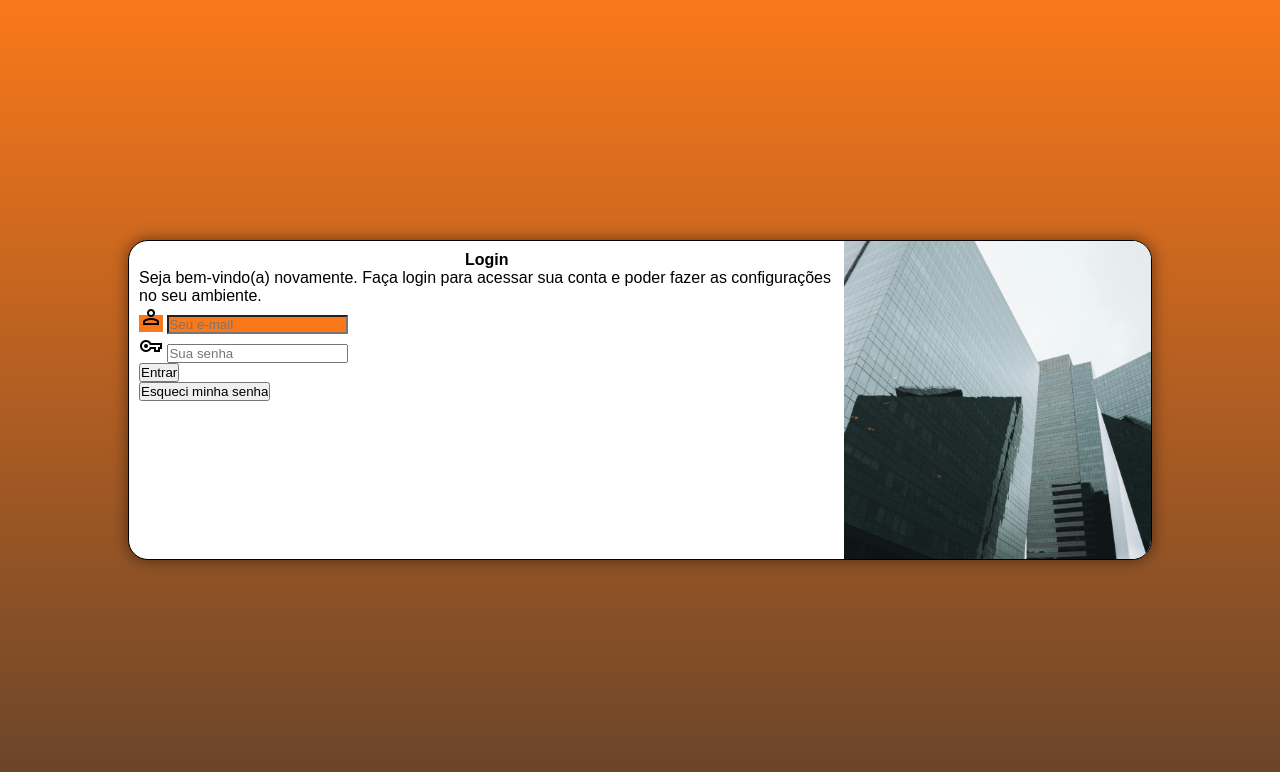
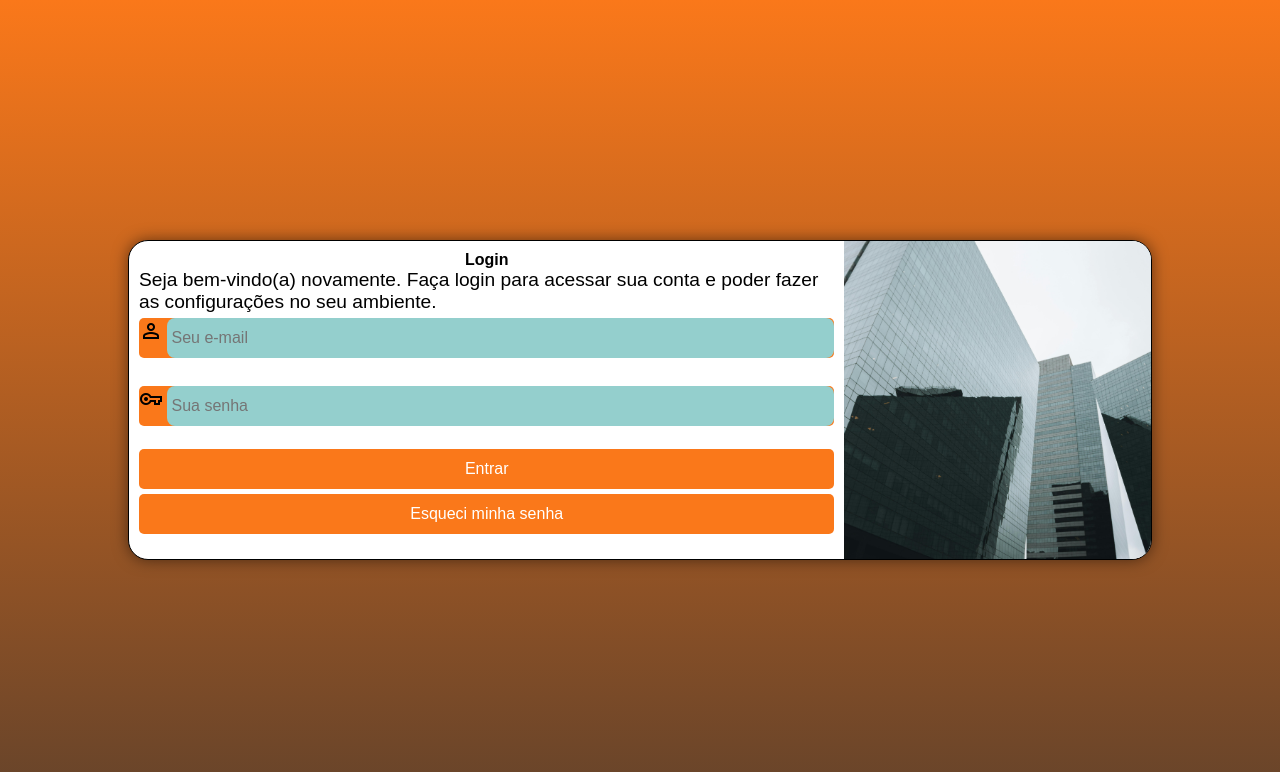
Before and after one commit to Lucas28Kaua/projeto-login, a plain HTML site: page index.html in a window 1280 px wide. Drawn offline with nearby package versions, Linux system fonts and the light colour scheme.

Commit message:
atualização

```diff
--- a/estilos/media-query.css
+++ b/estilos/media-query.css
@@ -21,6 +21,9 @@
         height: 100%;
     }
 
+    p.texto{
+    font-size: 1.2em;
+    }
     section#formlogin{
         float:left;
         width:70%;
@@ -44,6 +47,9 @@
         height: 100%;
     }
 
+    p.texto{
+    font-size: 1.2em;
+    }
     section#formlogin{
         float:left;
         width:70%;
--- a/estilos/style.css
+++ b/estilos/style.css
@@ -34,7 +34,7 @@ section#position{
     transform: translate(-50%, -50%);
     overflow: hidden;
     width:250px;
-    height: 500px;
+    height: 535px;
     background-color: white;
     border:1px solid black;
     border-radius:20px;
@@ -57,9 +57,76 @@ section#formlogin{
     padding:10px;
 }
 
-label.usuario, input#iusuario{
-background-color: #FA781A;
+div.campo > i {
+    color: white;
+    /*background-color: black;*/
+    font-size: 2em;
+    width: 40px;
+    padding: 6px;
 }
+
+div.campo > input {
+    background-color: #94cfcd;
+    font-size: 1em;
+    width: calc(100% - 29px);
+    height: 100%;
+    border: 0px;
+    border-radius: 8px;
+    padding: 4px;
+}
+
+div.campo > input:focus-within{
+    background-color: white;
+}
+
 h1.login{
     text-align: center;
 }
+
+p.texto{
+    font-size: 0.8em;
+}
+
+
+form>div.campo{
+    background-color:#FA781A;
+    display:block;
+    width:100%;
+    height: 40px;
+    border-radius: 5px;
+    margin: 5px 0px;
+}
+form>input[type=submit]{
+    display:block;
+    font-size: 1em;
+    width:100%;
+    height: 40px;
+    background-color: #FA781A;
+    color: white;
+    border: none;
+    border-radius: 5px;
+    cursor:pointer;
+}
+
+form>input[type=submit]:hover{
+    background-color: #ec6c10;
+    font-weight: bolder;
+}
+
+form>input[type=button]{
+    display:block;
+    font-size: 1em;
+    width:100%;
+    height: 40px;
+    background-color: #FA781A;
+    color: white;
+    border: none;
+    border-radius: 5px;
+    cursor:pointer;
+    margin-top:5px;
+}
+
+form>input[type=button]:hover{
+    background-color: #ec6c10;
+    font-weight: bolder;
+}
--- a/index.html
+++ b/index.html
@@ -19,14 +19,17 @@
                     <p class="texto">Seja bem-vindo(a) novamente. Faça login para acessar sua conta e poder fazer as configurações no seu ambiente.</p>
                 </section>
                 <form method="post">
-                    <label for="iusuario" class="usuario"><i class="material-symbols-outlined">person</i></label>
-                    <input type="email" name="usuario" id="iusuario" placeholder="Seu e-mail">
+                    <div class="campo">
+                        <label for="iusuario" class="usuario"><i class="material-symbols-outlined">person</i></label>
+                        <input type="email" name="usuario" id="iusuario" placeholder="Seu e-mail" required maxlength="30">
+                    </div>
                     <br>
-                    <label for="isenha"><i class="material-symbols-outlined">vpn_key</i></label>
-                    <input type="password" name="senha" id="isenha" placeholder="Sua senha">
+                    <div class="campo">
+                        <label for="isenha"><i class="material-symbols-outlined">vpn_key</i></label>
+                        <input type="password" name="senha" id="isenha" placeholder="Sua senha" required minlength="8">
+                    </div>
                     <br>
                     <input type="submit" value="Entrar">
-                    <br>
                     <input type="button" value="Esqueci minha senha">
                 </form>
             </section>
```
